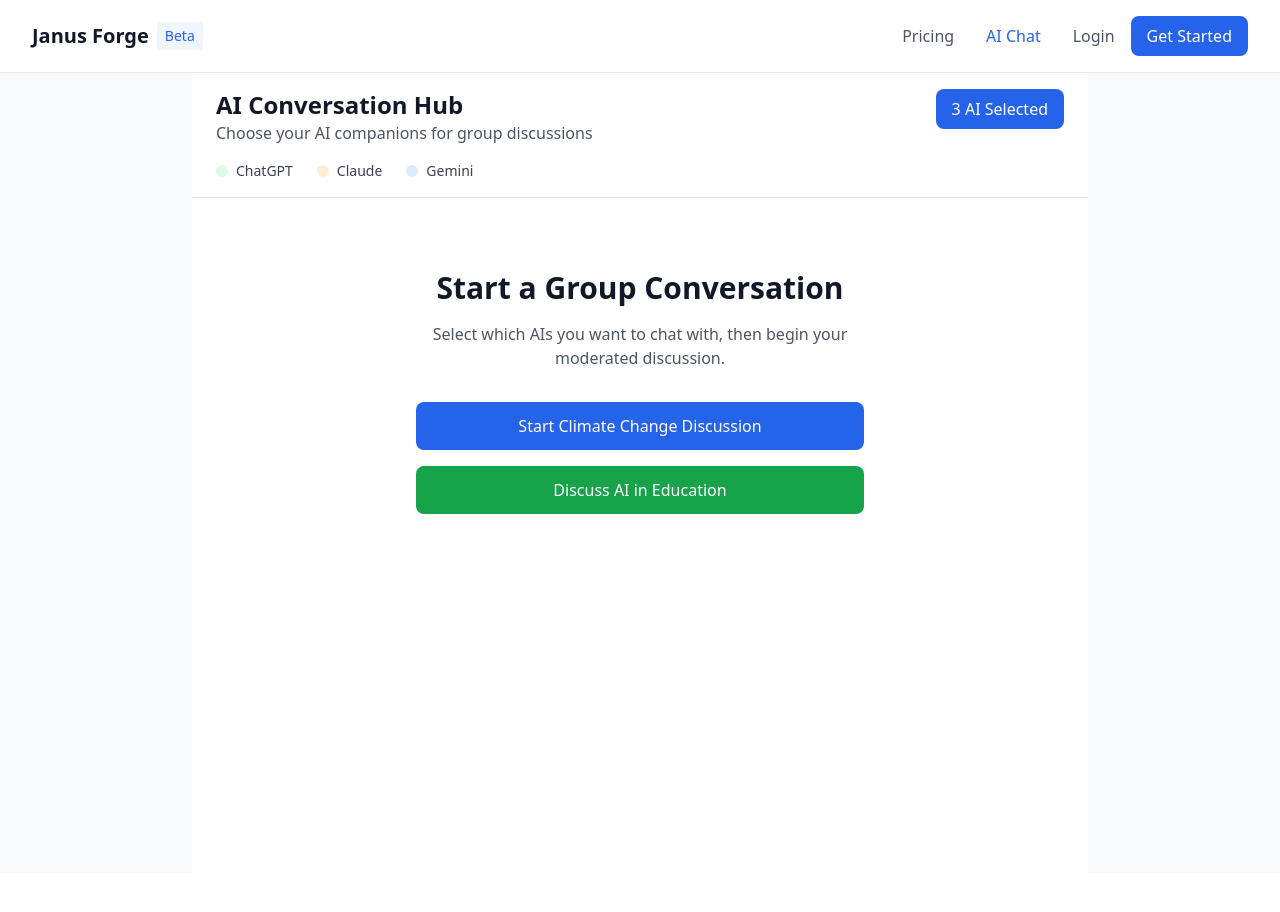
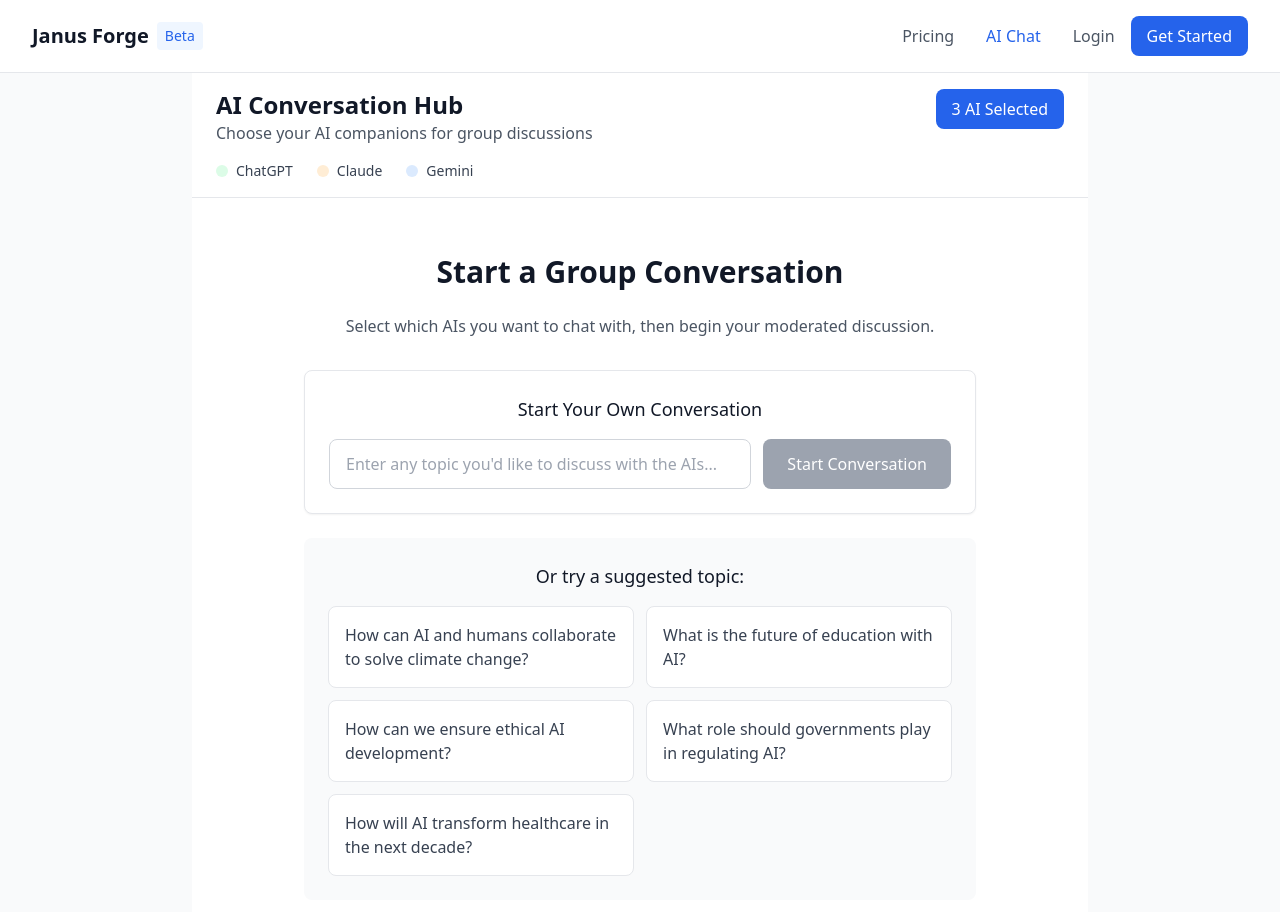
Before and after one commit to JanusForge/janus-forge-frontend, a Next.js app: page /chat in a window 1280 px wide. Shown: the top 912 px of the page. Before the commit the page ends 873 px from the top, so only its background shows below. Built offline with nearby package versions, Linux system fonts and the light colour scheme.

Commit message:
feat: add custom topic input field for user-generated conversation starters

```diff
--- a/app/chat/page.tsx
+++ b/app/chat/page.tsx
@@ -24,9 +24,18 @@ const PAID_AI_PLATFORMS = [
 
 const ALL_AI_PLATFORMS = [...FREE_AI_PLATFORMS, ...PAID_AI_PLATFORMS];
 
+const SUGGESTED_TOPICS = [
+  "How can AI and humans collaborate to solve climate change?",
+  "What is the future of education with AI?",
+  "How can we ensure ethical AI development?",
+  "What role should governments play in regulating AI?",
+  "How will AI transform healthcare in the next decade?"
+];
+
 export default function ChatPage() {
   const [messages, setMessages] = useState<Message[]>([]);
   const [input, setInput] = useState('');
+  const [topicInput, setTopicInput] = useState('');
   const [isLoading, setIsLoading] = useState(false);
   const [conversationStarted, setConversationStarted] = useState(false);
   const [selectedAIs, setSelectedAIs] = useState<string[]>(['chatgpt', 'claude', 'gemini']);
@@ -45,7 +54,6 @@ export default function ChatPage() {
 
   const toggleAI = (aiId: string, requiresPaid: boolean) => {
     if (requiresPaid) {
-      // Check if user has paid subscription
       const userTier = localStorage.getItem('userTier') || 'explorer';
       if (userTier === 'explorer') {
         setShowPaywall(aiId);
@@ -65,6 +73,7 @@ export default function ChatPage() {
 
     setIsLoading(true);
     setConversationStarted(true);
+    setTopicInput(''); // Clear the topic input
 
     const userMessage: Message = {
       id: Date.now().toString(),
@@ -76,7 +85,6 @@ export default function ChatPage() {
     setMessages([userMessage]);
 
     try {
-      // Simulate AI responses
       setTimeout(() => {
         const aiResponses: Message[] = selectedAIs.map((aiId, index) => {
           const ai = ALL_AI_PLATFORMS.find(a => a.id === aiId);
@@ -153,6 +161,7 @@ export default function ChatPage() {
     setMessages([]);
     setConversationStarted(false);
     setInput('');
+    setTopicInput('');
   };
 
   const upgradeToPaid = () => {
@@ -253,12 +262,12 @@ export default function ChatPage() {
           </div>
         )}
 
-        {/* Rest of the chat interface remains the same */}
+        {/* Conversation Area */}
         <div className="flex-1 p-6 space-y-6 pb-32">
           {!conversationStarted ? (
-            <div className="text-center py-12">
-              <div className="max-w-md mx-auto">
-                <h2 className="text-3xl font-bold text-gray-900 mb-4">
+            <div className="text-center py-8">
+              <div className="max-w-2xl mx-auto">
+                <h2 className="text-3xl font-bold text-gray-900 mb-6">
                   Start a Group Conversation
                 </h2>
                 <p className="text-gray-600 mb-8">
@@ -271,21 +280,44 @@ export default function ChatPage() {
                   </div>
                 )}
 
-                <div className="space-y-4">
-                  <button
-                    onClick={() => startConversation('How can AI and humans collaborate to solve climate change?')}
-                    disabled={selectedAIs.length === 0}
-                    className="w-full bg-blue-600 hover:bg-blue-700 disabled:bg-gray-400 text-white py-3 px-6 rounded-lg transition-colors"
-                  >
-                    Start Climate Change Discussion
-                  </button>
-                  <button
-                    onClick={() => startConversation('What is the future of education with AI?')}
-                    disabled={selectedAIs.length === 0}
-                    className="w-full bg-green-600 hover:bg-green-700 disabled:bg-gray-400 text-white py-3 px-6 rounded-lg transition-colors"
-                  >
-                    Discuss AI in Education
-                  </button>
+                {/* Custom Topic Input */}
+                <div className="bg-white rounded-lg shadow-sm border p-6 mb-6">
+                  <h3 className="text-lg font-medium text-gray-900 mb-4">Start Your Own Conversation</h3>
+                  <div className="flex space-x-3">
+                    <input
+                      type="text"
+                      value={topicInput}
+                      onChange={(e) => setTopicInput(e.target.value)}
+                      onKeyPress={(e) => e.key === 'Enter' && startConversation(topicInput)}
+                      placeholder="Enter any topic you'd like to discuss with the AIs..."
+                      className="flex-1 border border-gray-300 rounded-lg px-4 py-3 focus:outline-none focus:ring-2 focus:ring-blue-500"
+                      disabled={isLoading || selectedAIs.length === 0}
+                    />
+                    <button
+                      onClick={() => startConversation(topicInput)}
+                      disabled={!topicInput.trim() || isLoading || selectedAIs.length === 0}
+                      className="bg-blue-600 hover:bg-blue-700 disabled:bg-gray-400 text-white px-6 py-3 rounded-lg transition-colors whitespace-nowrap"
+                    >
+                      Start Conversation
+                    </button>
+                  </div>
+                </div>
+
+                {/* Suggested Topics */}
+                <div className="bg-gray-50 rounded-lg p-6">
+                  <h3 className="text-lg font-medium text-gray-900 mb-4">Or try a suggested topic:</h3>
+                  <div className="grid grid-cols-1 md:grid-cols-2 gap-3">
+                    {SUGGESTED_TOPICS.map((topic, index) => (
+                      <button
+                        key={index}
+                        onClick={() => startConversation(topic)}
+                        disabled={selectedAIs.length === 0}
+                        className="bg-white hover:bg-gray-50 disabled:bg-gray-100 border border-gray-200 rounded-lg p-4 text-left transition-colors"
+                      >
+                        <p className="text-gray-700">{topic}</p>
+                      </button>
+                    ))}
+                  </div>
                 </div>
               </div>
             </div>
@@ -348,7 +380,7 @@ export default function ChatPage() {
           )}
         </div>
 
-        {/* Input Area */}
+        {/* Input Area for ongoing conversations */}
         {conversationStarted && (
           <div className="fixed bottom-0 left-0 right-0 bg-white border-t p-4">
             <div className="max-w-4xl mx-auto">
@@ -358,7 +390,7 @@ export default function ChatPage() {
                   value={input}
                   onChange={(e) => setInput(e.target.value)}
                   onKeyPress={(e) => e.key === 'Enter' && sendMessage(input)}
-                  placeholder="Guide the conversation... (Press Enter to send)"
+                  placeholder="Continue the conversation... (Press Enter to send)"
                   className="flex-1 border border-gray-300 rounded-lg px-4 py-3 focus:outline-none focus:ring-2 focus:ring-blue-500"
                   disabled={isLoading}
                 />
```
